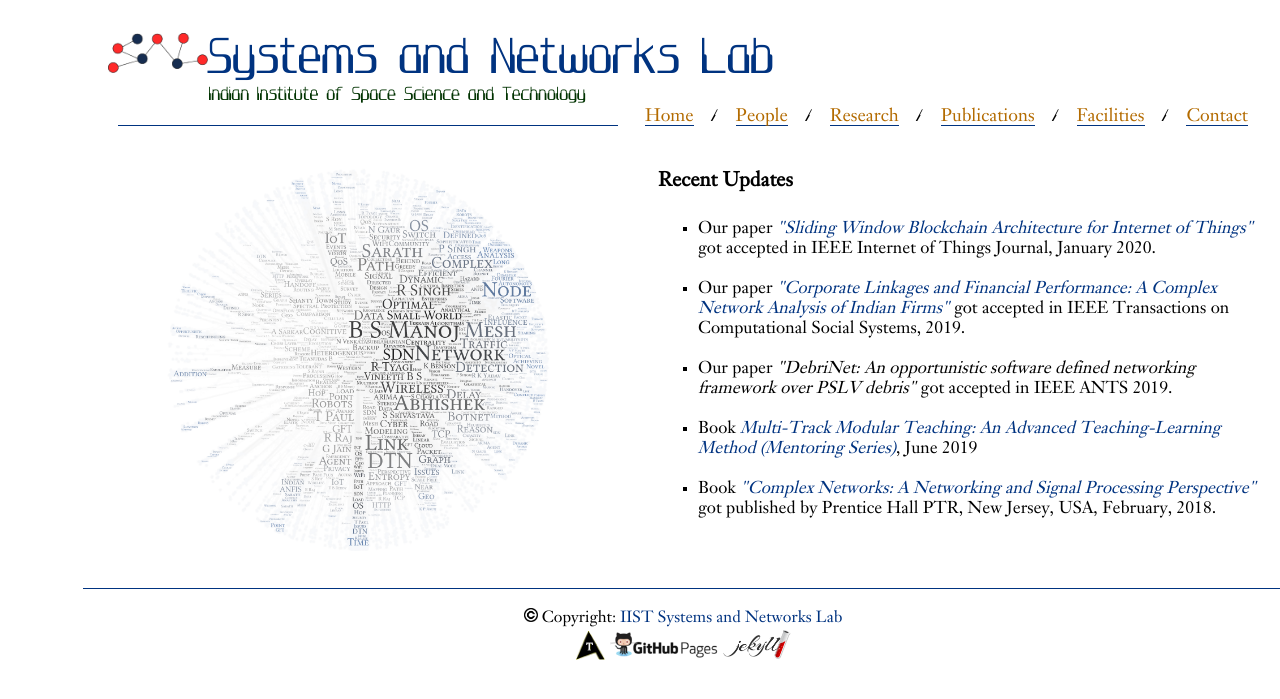
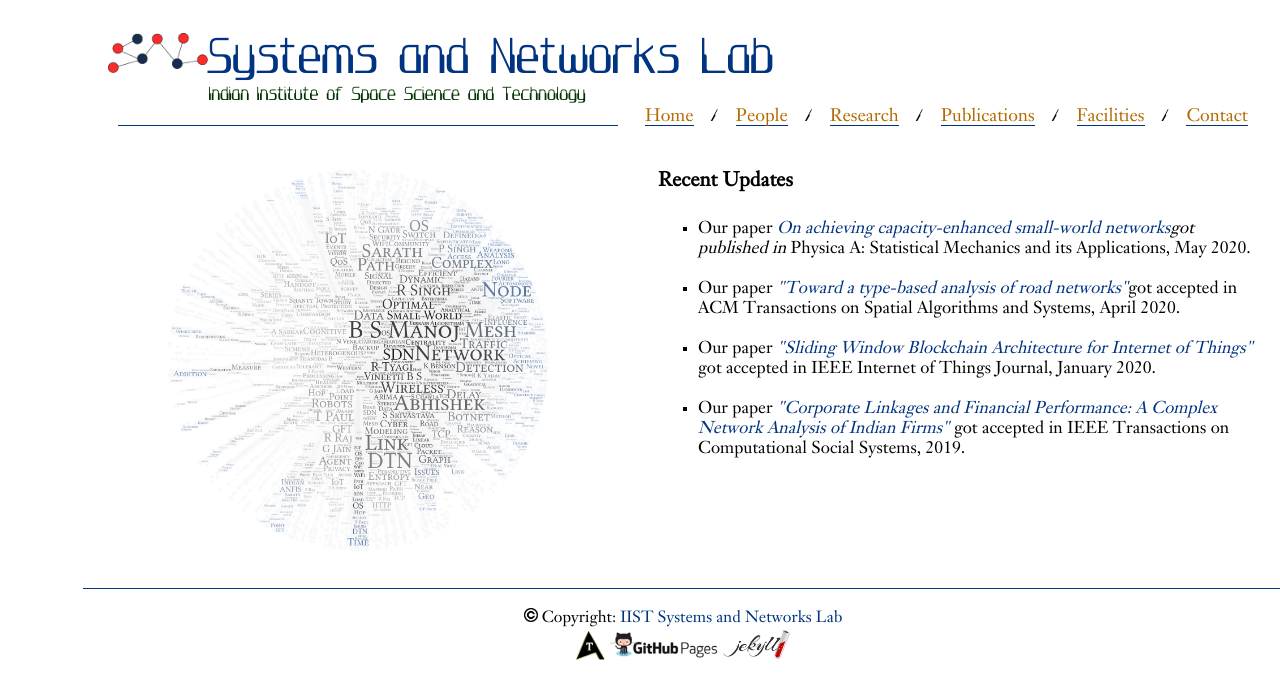
Before and after one commit to iist-sysnet/iist-sysnet.github.io, a Jekyll site: the page built from index.md, in a window 1280 px wide. Shown: the top 699 px of the page. Built offline with Jekyll 4.4.1, drawn with Linux system fonts in a browser that asks for light colours.

Commit message:
Update default.html

```diff
--- a/_layouts/default.html
+++ b/_layouts/default.html
@@ -38,11 +38,11 @@
 	<div id="recentarticle">
 	<h4>Recent Updates</h4>
 	<ul>
+		<li>Our paper <i><a href="https://doi.org/10.1016/j.physa.2020.124729" target="_blank">On achieving capacity-enhanced small-world networks</a>got published in</i> Physica A: Statistical Mechanics and its Applications, May 2020.</li><br>
+		<li>Our paper <i><a href="https://dl.acm.org/doi/10.1145/3397579" target="_blank">"Toward a type-based analysis of road networks"</a></i>got accepted in ACM Transactions on Spatial Algorithms and Systems, April 2020.</li><br>
 		<li>Our paper <i><a href="https://doi.org/10.1109/JIOT.2020.2967119" target="_blank">"Sliding Window Blockchain Architecture for Internet of Things"</a></i> got accepted in IEEE Internet of Things Journal, January 2020.</li><br>
 		<li>Our paper <i><a href="https://doi.org/10.1109/TCSS.2019.2960799" target="_blank">"Corporate Linkages and Financial Performance: A Complex Network Analysis of Indian Firms"</a></i> got accepted in IEEE Transactions on Computational Social Systems, 2019.</li><br>
-		<li>Our paper <i>"DebriNet: An opportunistic software defined networking framework over PSLV debris"</i> got accepted in IEEE ANTS 2019.</li><br>
-		<li>Book <i><a href="https://www.amazon.com/Multi-Track-Modular-Teaching-Teaching-Learning-Mentoring-ebook/dp/B07RJTR4FH/ref=sr_1_fkmr2_1?keywords=bs+manoj+mt2&qid=1566631976&s=gateway&sr=8-1-fkmr2" target="_blank"> Multi-Track Modular Teaching: An Advanced Teaching-Learning Method (Mentoring Series)</a></i>, June 2019</li><br>
-		<li>Book <i><a href="https://complexnetworksbook.github.io/" target="_blank">"Complex Networks: A Networking and Signal Processing Perspective"</a></i> got published by Prentice Hall PTR, New Jersey, USA, February, 2018.</li><br>
+
 	</ul>
 	</div>
 	</div>
```
